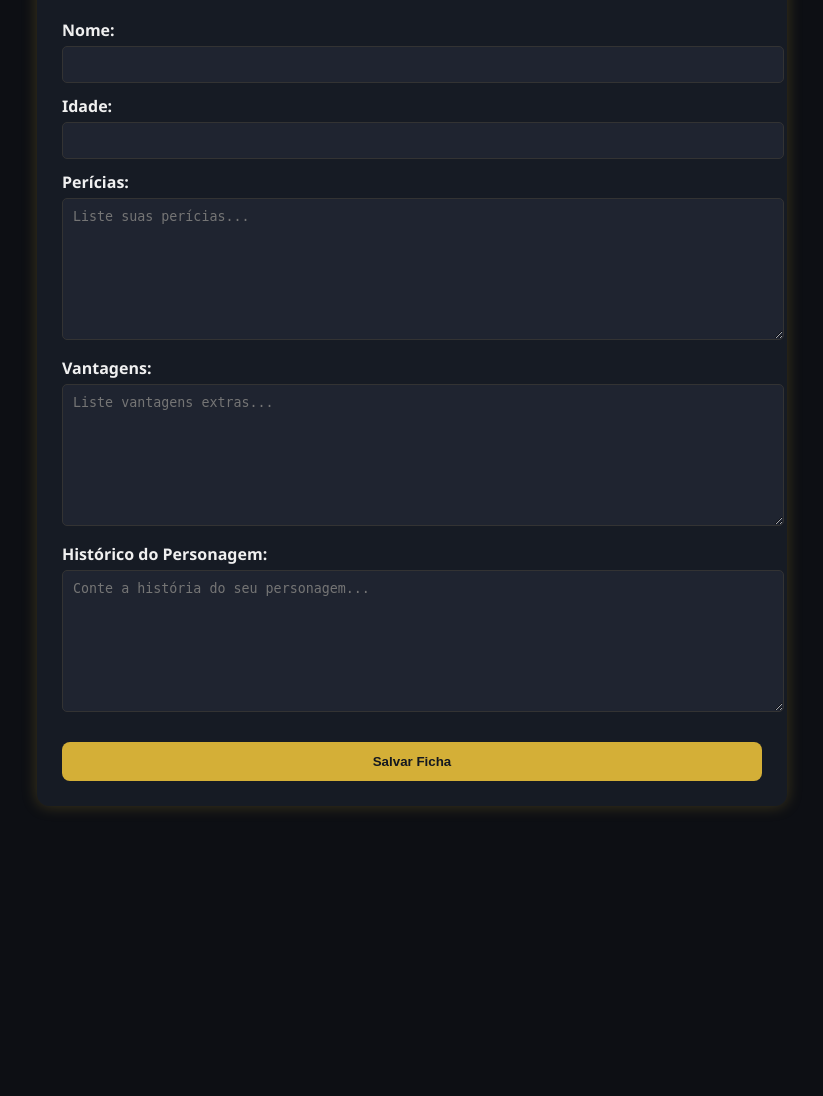
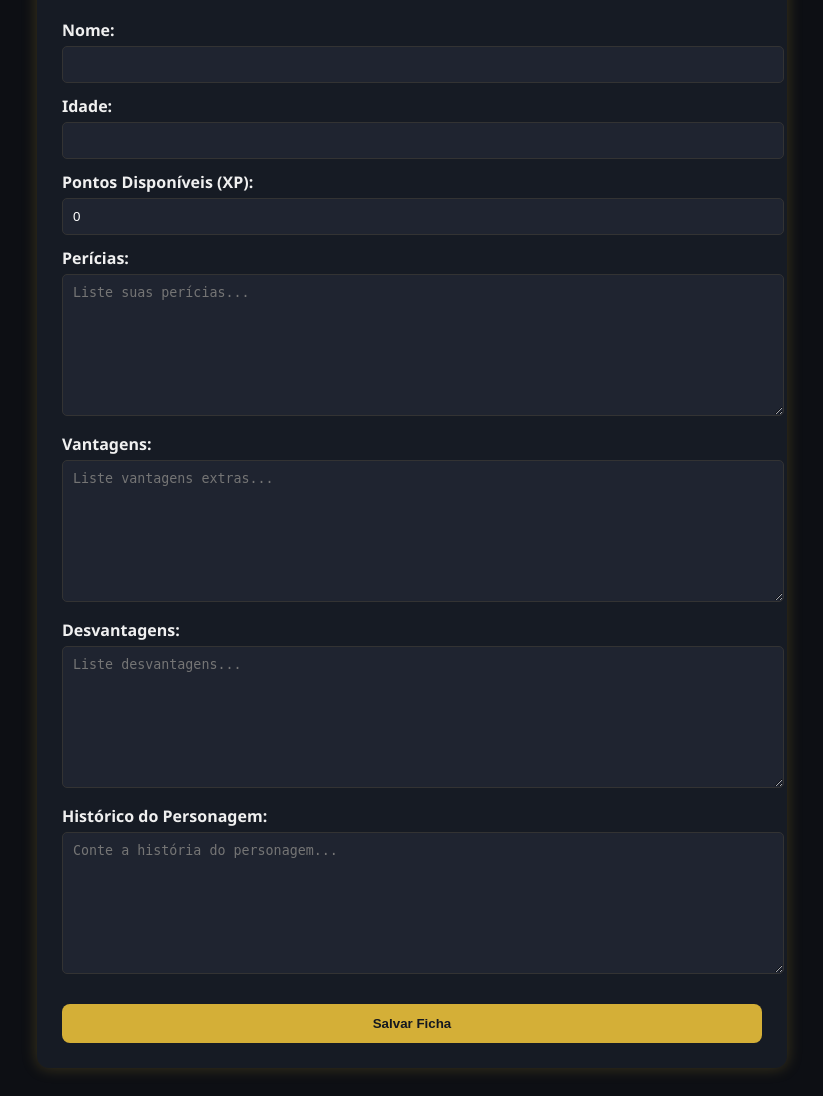
Before and after one commit to hilen-dev/Tridados, a Flask app: page /criar_ficha/final in a window 1280 px wide. Shown: the part 152-1248 px from the top of the page, without its empty margins (228-1051 px from the left). Before the commit the page ends 963 px from the top, so only its background shows below. Run offline with Flask 3, Linux system fonts and the light colour scheme; the visitor is signed in with stand-in values (Sample User, id 1).

Commit message:
Update criar_ficha_final.html

```diff
--- a/templates/criar_ficha_final.html
+++ b/templates/criar_ficha_final.html
@@ -87,14 +87,20 @@
         <label>Idade:</label>
         <input type="number" name="idade" required>
 
+        <label>Pontos Disponíveis (XP):</label>
+        <input type="number" name="pontos" value="0" min="0">
+
         <label>Perícias:</label>
         <textarea name="pericias" placeholder="Liste suas perícias..."></textarea>
 
         <label>Vantagens:</label>
         <textarea name="vantagens" placeholder="Liste vantagens extras..."></textarea>
 
+        <label>Desvantagens:</label>
+        <textarea name="desvantagens" placeholder="Liste desvantagens..."></textarea>
+
         <label>Histórico do Personagem:</label>
-        <textarea name="historico" placeholder="Conte a história do seu personagem..."></textarea>
+        <textarea name="historico" placeholder="Conte a história do personagem..."></textarea>
 
         <button type="submit">Salvar Ficha</button>
 
```
